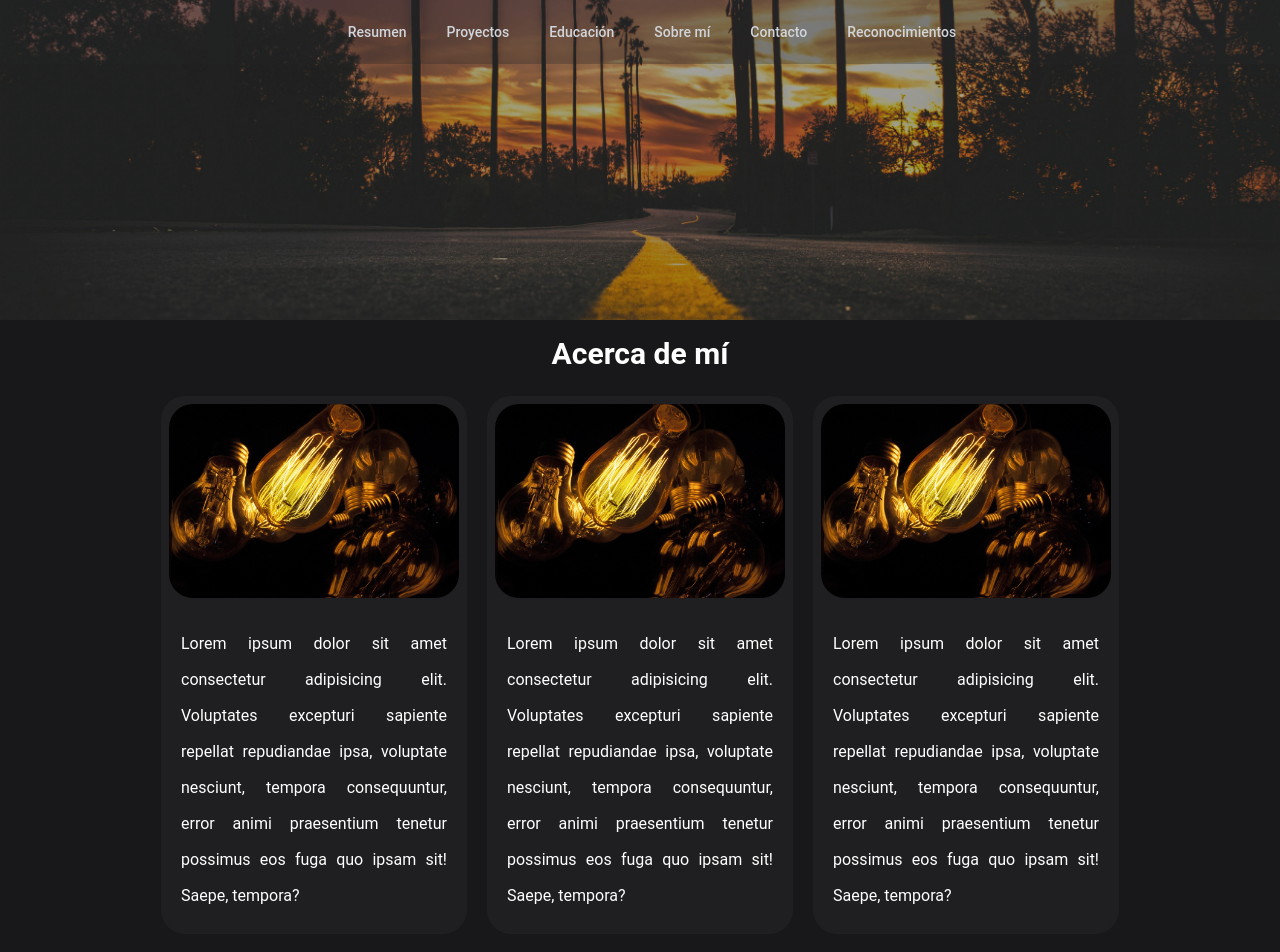
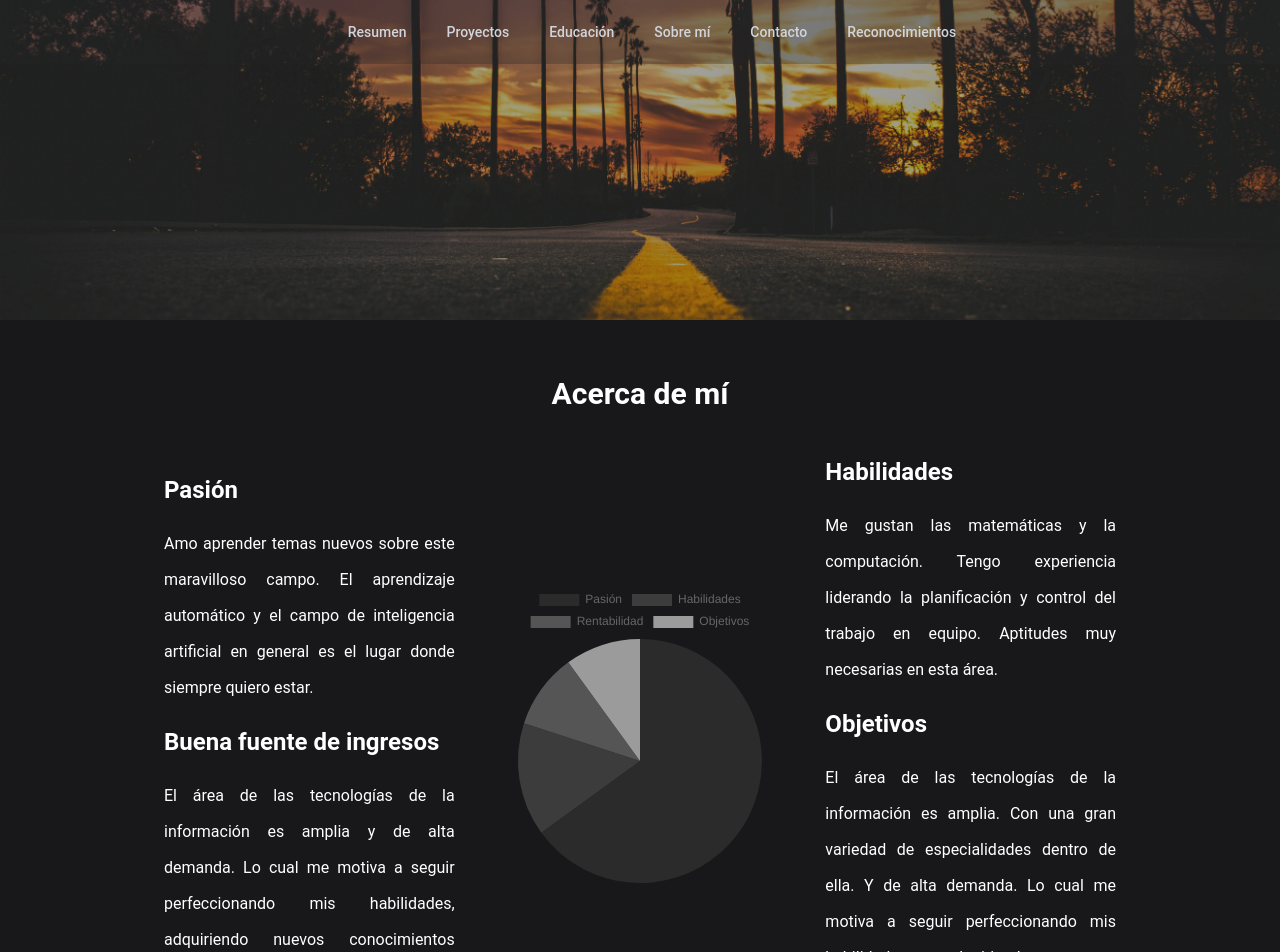
Before and after one commit to DataDrivingExpert/my-portfolio, a Vue app: page /acerca-de-mi in a window 1280 px wide. Shown: the top 952 px of the page. Built offline with nearby package versions, Linux system fonts and the light colour scheme.

Commit message:
Checkpoint Modificaciones generales en el diseño de la web

```diff
--- a/package.json
+++ b/package.json
@@ -11,7 +11,9 @@
   "dependencies": {
     "@headlessui/vue": "^1.7.23",
     "@heroicons/vue": "^2.2.0",
+    "chart.js": "^4.4.7",
     "vue": "^3.5.13",
+    "vue-chartjs": "^5.3.2",
     "vue-router": "^4.4.5",
     "vuetify": "^3.7.5"
   },
--- a/src/components/GratitudeBtn.vue
+++ b/src/components/GratitudeBtn.vue
@@ -1,6 +1,6 @@
 <template>
     <div
-      class="flex flex-row rounded-full bg-rose-700/50 text-white px-5 py-2 w-fit justify-evenly gap-x-3 cursor-pointer hover:bg-rose-700"
+      :class="['flex flex-row rounded-full text-white px-5 py-2 w-fit justify-evenly gap-x-3 cursor-pointer hover:bg-rose-700', ]"
     >
       <VideoCameraIcon class="h-6 w-6 text-white" />
 
@@ -12,5 +12,6 @@
 
   defineProps({
     name: String,
+    bgColor: String,
   });
   </script>
--- a/src/components/ProjectCard.vue
+++ b/src/components/ProjectCard.vue
@@ -1,17 +1,17 @@
 <template>
     <div class="flex flex-col-reverse gap-y-2 justify-center gap-x-2 sm:flex-row">
         <div class="basis-2/4 bg-zinc-800 rounded-xl px-5 py-10">
-            <h5 class="text-3xl font-semibold text-pink-700">{{ title }}</h5>
-            <p>Empresa <em class="font-medium text-violet-400">{{ company }}</em></p>
-            <p>En rol de <em class="font-medium text-violet-400">{{ position }}</em></p>
+            <h5 class="text-3xl font-semibold text-cyan-300">{{ title }}</h5>
+            <p>Empresa <em class="font-medium text-teal-500">{{ company }}</em></p>
+            <p>En rol de <em class="font-medium text-teal-500">{{ position }}</em></p>
             <p>Desde <em class="bg-gray-700 rounded-xl px-2">{{start}}</em> hasta <em class="bg-gray-700 rounded-xl px-2">{{ end }}</em></p>
-            <p class="font-medium text-cyan-400">Descripción</p>
+            <p class="font-medium text-emerald-500">Descripción</p>
             <p>
                 <em>{{ desc }}</em>
             </p>
             <div class="flex flex-row py-1 mt-2 gap-x-2 justify-start">
                 <p>Contacto referencial</p>
-                <p class="font-medium text-violet-400">{{ refEmail }}</p>
+                <p class="font-medium text-cyan-300">{{ refEmail }}</p>
                 <div class="h-5 w-5">
                     <ClipboardDocumentIcon class="h-full w-full text-white" />
                 </div>
--- a/src/views/AboutMe.vue
+++ b/src/views/AboutMe.vue
@@ -7,17 +7,64 @@
         />
     </div>
     <div class="m-2 px-5 py-2 text-center">
-        <h5 class="text-3xl font-semibold">Acerca de mí</h5>
+        <h5 class="text-3xl font-semibold mt-10">Acerca de mí</h5>
     </div>
-    <div class="flex flex-col m-2 px-5 py-2 gap-x-5 gap-y-5 rounded-xl justify-center md:flex-row sm:flex-wrap">
-        <CardImg></CardImg>
-        <CardImg></CardImg>
-        <CardImg></CardImg>
-        <CardImg></CardImg>
-        <CardImg></CardImg>
+    <div class="flex flex-col mt-2 px-5 py-2 gap-x-5 gap-y-5 justify-center md:flex-row sm:flex-wrap">
+        <div class="basis-4/5 flex flex-row justify-between rounded-xl text-justify items-center">
+            <div class="flex flex-col basis-1/3 p-5 gap-y-5">
+                <h5 class="text-2xl font-semibold">Pasión</h5>
+                <p>
+                    Amo aprender temas nuevos sobre este maravilloso campo. El aprendizaje automático y el campo
+                    de inteligencia artificial en general es el lugar donde siempre quiero estar.
+                </p>
+                <h5 class="text-2xl font-semibold">Buena fuente de ingresos</h5>
+                <p>
+                    El área de las tecnologías de la información es amplia y de alta demanda. Lo cual me motiva
+                    a seguir perfeccionando mis habilidades, adquiriendo nuevos conocimientos constantemente.
+                </p>
+            </div>
+            <div class="flex flex-col basis-1/3">
+                <div>
+                    <Pie :data="data" :options="config"/>
+                </div>
+            </div>
+            <div class="flex flex-col basis-1/3 p-5 gap-y-5">
+                <h5 class="text-2xl font-semibold">Habilidades</h5>
+                <p>
+                    Me gustan las matemáticas y la computación. Tengo experiencia liderando la planificación y control del trabajo en equipo.
+                    Aptitudes muy necesarias en esta área.
+                </p>
+                <h5 class="text-2xl font-semibold">Objetivos</h5>
+                <p>
+                    El área de las tecnologías de la información es amplia. Con una gran variedad de especialidades dentro de ella. Y de alta
+                    demanda. Lo cual me motiva a seguir perfeccionando mis habilidades, adquiriendo nuevos conocimientos constantemente.
+                </p>
+            </div>
+        </div>
+
     </div>
 </template>
 
 <script setup>
-    import CardImg from '@/components/CardImg.vue';
+    import { Pie } from 'vue-chartjs';
+    import { Chart as ChartJS, ArcElement, Tooltip, Legend } from 'chart.js'
+
+    ChartJS.register(ArcElement, Tooltip, Legend)
+
+    const data = {
+        labels: ['Pasión', 'Habilidades', 'Rentabilidad', 'Objetivos'],
+        datasets: [
+            {
+            backgroundColor: ['#2B2B2B', '#3C3C3C', '#555555', '#9B9B9B'],
+            data: [65, 15, 10, 10]
+            }
+        ]
+    }
+
+    const config = {
+        responsive: true,
+        maintainAspectRatio: false,
+        borderColor: "#FFFFFF00",
+
+    };
 </script>
--- a/src/views/Presentation.vue
+++ b/src/views/Presentation.vue
@@ -1,7 +1,7 @@
 <template>
     <div class="relative w-full h-80">
         <video
-            src="../assets/video/coverr.mp4"
+            src="@/assets/video/coverr.mp4"
             autoplay
             loop
             muted
@@ -23,8 +23,16 @@
                     />
 
                 </div>
-                <h1 class="text-3xl font-semibold mt-20">Osvaldo Herrera</h1>
-                <h2 class="italic text-sky-500">Aspirante a Data Scientist | Ingeniero Civil Informático | Desarrollo de soluciones basadas en Data Science | Desarrollador Web</h2>
+                <h1 class="text-3xl font-semibold mt-20 text-stone-400">Osvaldo Herrera</h1>
+                <h2 class="italic text-yellow-50">
+                    Aspirante a Data Scientist
+                    <span class="text-white">|</span>
+                    Ingeniero Civil Informático
+                    <span class="text-white">|</span>
+                    Desarrollo de soluciones basadas en Data Science
+                    <span class="text-white">|</span>
+                    Desarrollador Web
+                </h2>
                 <p>
                     Soy estudiante de último semestre de la carrera Ingeniería Civil en Informática. Mi meta profesional actual es convertirme
                     en un científico de datos con una formación amplia. Incluyendo conocimientos profundos en la ingeniería de datos.
@@ -35,11 +43,11 @@
                 </p>
             </div>
             <div class="invisible basis-1/4 bg-zinc-800 rounded-xl text-md italic text-center md:visible md:px-5 md:py-10">
-                <p class="py-2 px-2 bg-red-700/50 rounded-xl mb-2">Machine Learning</p>
-                <p class="py-2 px-2 bg-sky-700/50 rounded-xl mb-2">Manejo y visualización de datos</p>
-                <p class="py-2 px-2 bg-violet-700/25 rounded-xl mb-2">Bases de datos SQL y NoSQL</p>
-                <p class="py-2 px-2 bg-pink-600/25 rounded-xl mb-2">Full Stack Dev</p>
-                <p class="py-2 px-2 bg-red-700/25 rounded-xl">Django, Django Rest Framework, Vue JS</p>
+                <p class="transition transform hover:-translate-y-1 hover:bg-violet-500 py-2 px-2 bg-zinc-900 rounded-xl mb-2 ">Machine Learning</p>
+                <p class="transition transform hover:-translate-y-1 hover:bg-violet-500 py-2 px-2 bg-zinc-900 rounded-xl mb-2">Manejo y visualización de datos</p>
+                <p class="transition transform hover:-translate-y-1 hover:bg-violet-500 py-2 px-2 bg-zinc-900 rounded-xl mb-2">Bases de datos SQL y NoSQL</p>
+                <p class="transition transform hover:-translate-y-1 hover:bg-violet-500 py-2 px-2 bg-zinc-900 rounded-xl mb-2">Full Stack Dev</p>
+                <p class="transition transform hover:-translate-y-1 hover:bg-violet-500 py-2 px-2 bg-zinc-900 rounded-xl">Django, Django Rest Framework, Vue JS</p>
             </div>
         </div>
         <div class="basis-4/4 bg-zinc-800 rounded-xl px-10 py-10 m-2">
--- a/src/views/Projects.vue
+++ b/src/views/Projects.vue
@@ -1,12 +1,12 @@
 <template>
     <div class="relative w-full h-80">
         <video
-            src="../assets/video/nodes-pink.mp4"
+            src="@/assets/video/soumya.mp4"
             autoplay
             loop
             muted
             playsinline
-            class="w-full h-full object-cover"
+            class="w-full h-full object-cover opacity-60"
             ></video>
     </div>
     <div class="flex flex-col gap-y-2 m-2">
```
Also changed, not shown: src/components/NavBar.vue (+13 -13 lines), 1 other file (tests, documents, lock files or other folders).
